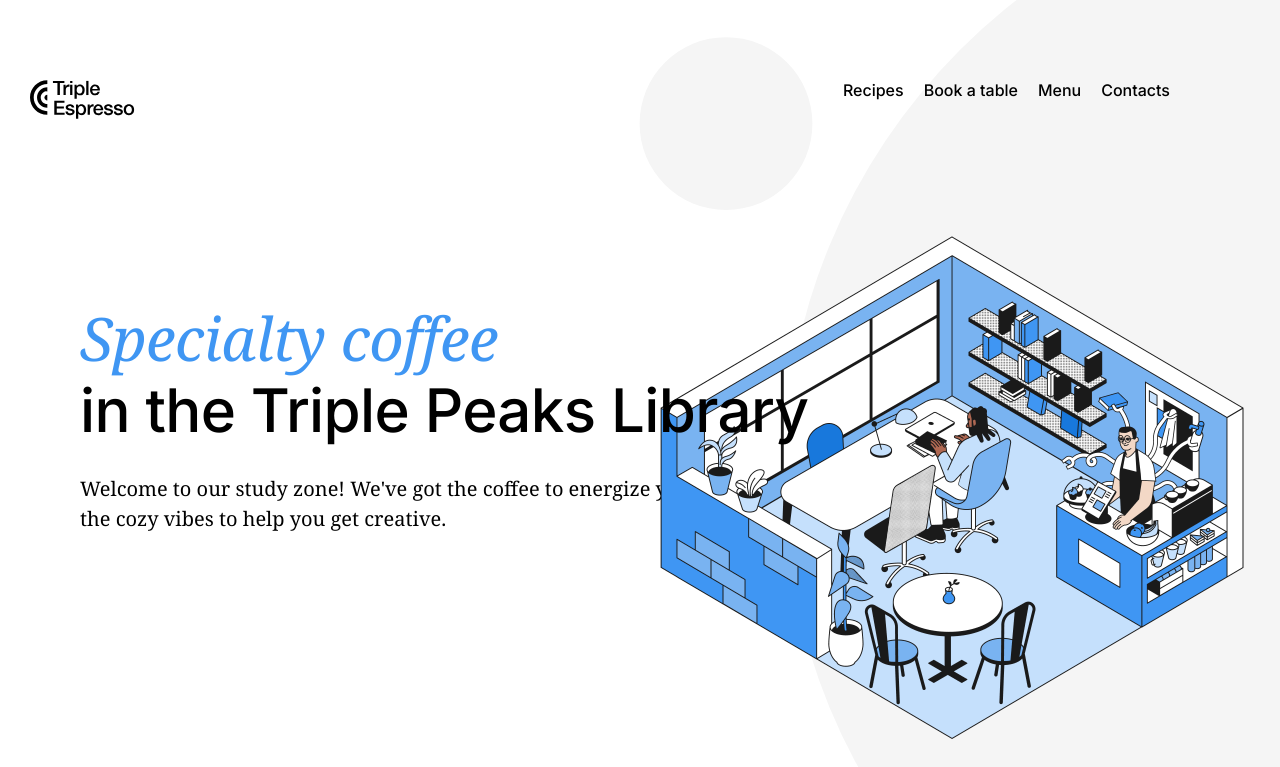
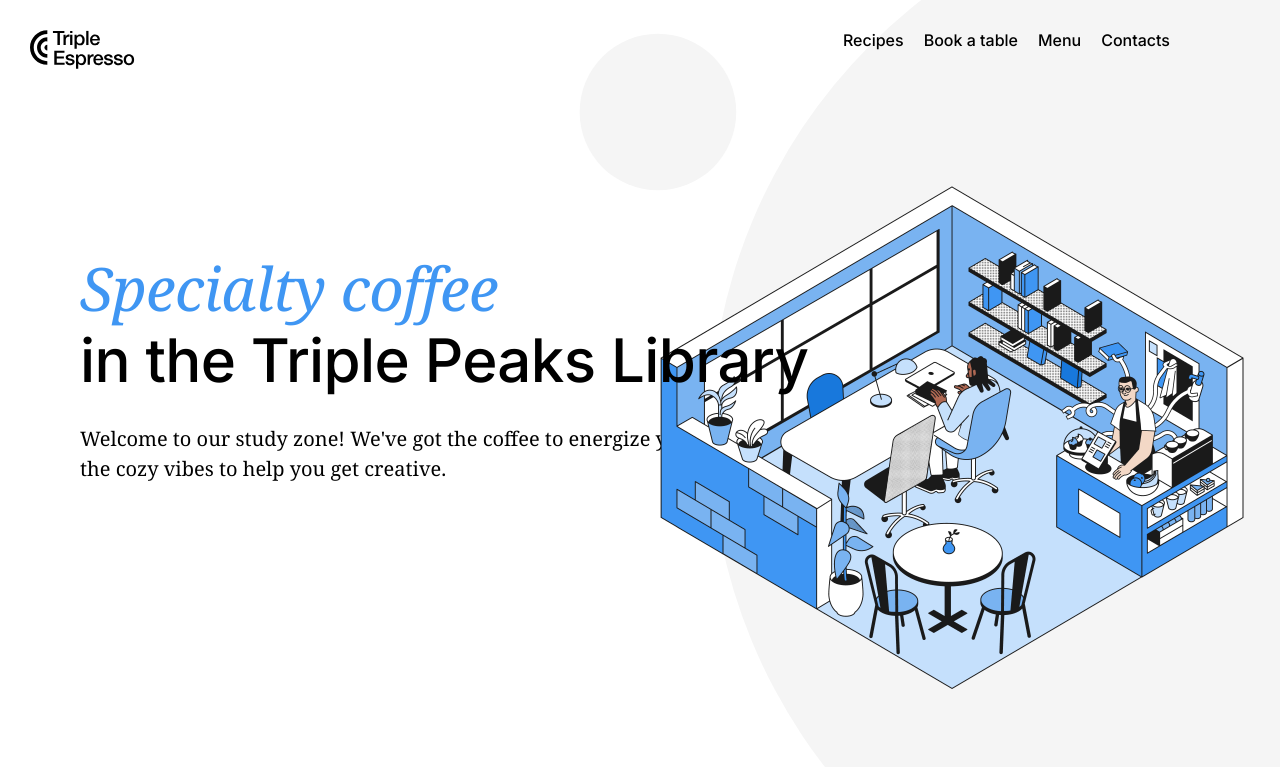
Before and after one commit to fg86778675dfgh/se_project_coffeeshop, a plain HTML site: page index.html in a window 1280 px wide. Shown: the top 767 px of the page. Drawn offline with Linux system fonts and the light colour scheme.

Commit message:
New update for my project

```diff
--- a/blocks/header.css
+++ b/blocks/header.css
@@ -1,5 +1,5 @@
 .header {
-  padding: 80px;
+  padding: 30px 80px 40px;
   height: 800px;
   display: flex;
   flex-direction: column;
```
